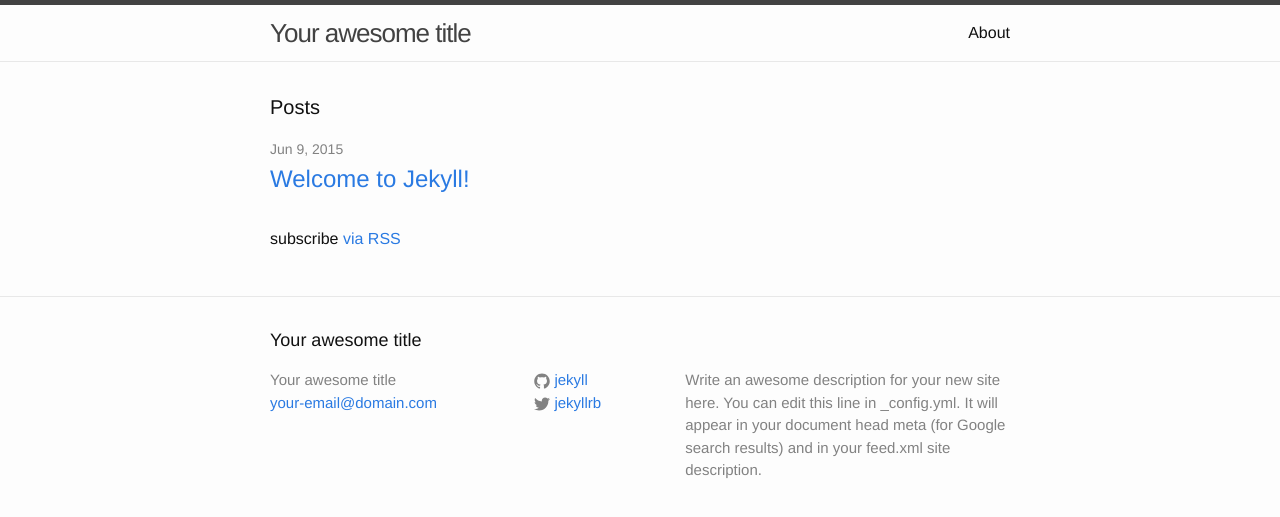
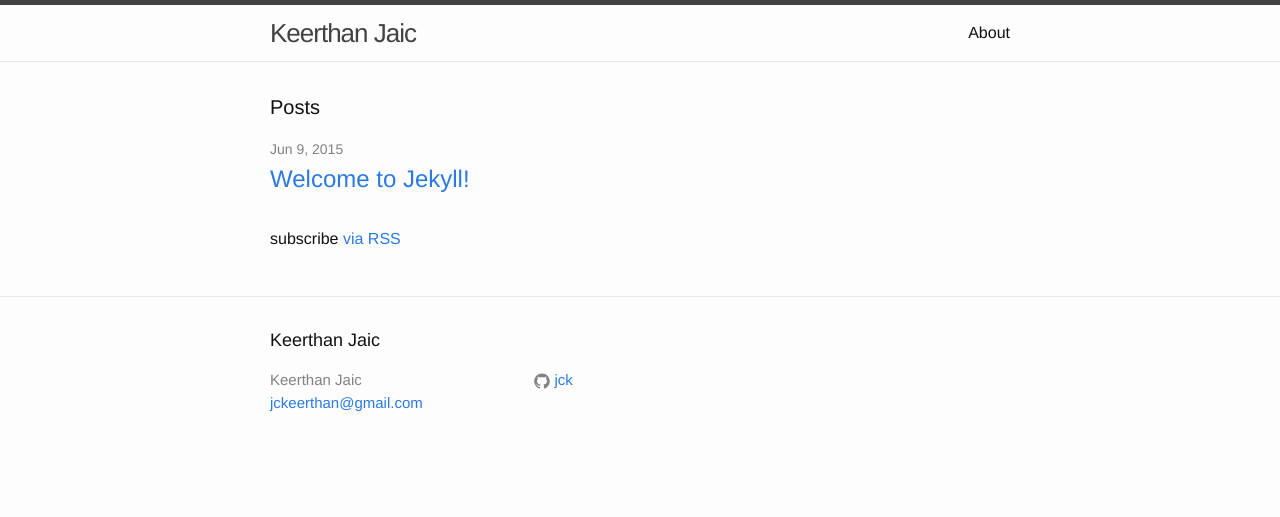
Before and after one commit to jck/jck.github.io, a Jekyll site: the page built from index.html, in a window 1280 px wide. Shown: the top 517 px of the page. Built offline with Jekyll 4.4.1, drawn with Linux system fonts in a browser that asks for light colours.

Commit message:
Initial config

```diff
--- a/_config.yml
+++ b/_config.yml
@@ -1,14 +1,10 @@
 # Site settings
-title: Your awesome title
-email: your-email@domain.com
-description: > # this means to ignore newlines until "baseurl:"
-  Write an awesome description for your new site here. You can edit this
-  line in _config.yml. It will appear in your document head meta (for
-  Google search results) and in your feed.xml site description.
+title: Keerthan Jaic
+email: jckeerthan@gmail.com
+description: ""
 baseurl: "" # the subpath of your site, e.g. /blog
-url: "http://yourdomain.com" # the base hostname & protocol for your site
-twitter_username: jekyllrb
-github_username:  jekyll
+url: "http://jck.io" # the base hostname & protocol for your site
+github_username:  jck
 
 # Build settings
 markdown: kramdown
```
